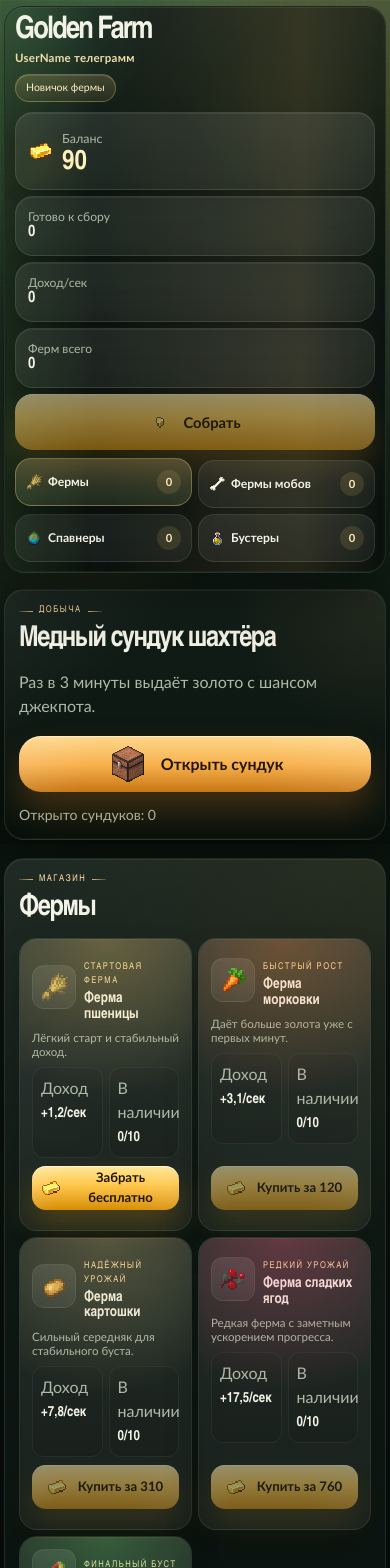
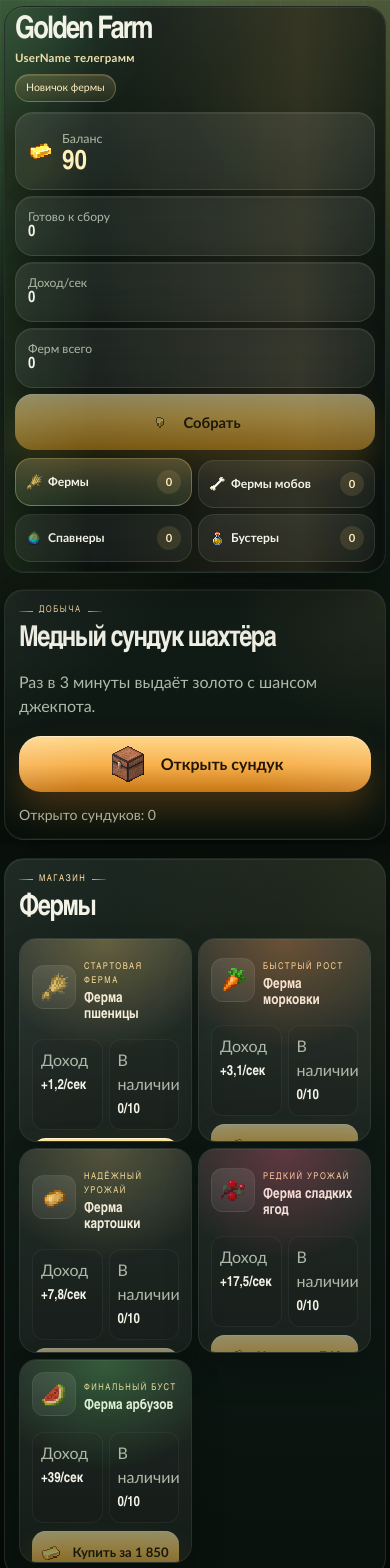
Before and after one commit to Kastient/golden-farm-miniapp, a React (Vite) app: page / in a window 390 px wide. Shown: the top 1568 px of the page. Built offline with nearby package versions, Linux system fonts and the light colour scheme.

Commit message:
Refine compact cards and admin entry

```diff
--- a/src/App.css
+++ b/src/App.css
@@ -103,6 +103,12 @@
   gap: 12px;
 }
 
+.hud-brand-actions {
+  display: flex;
+  align-items: center;
+  gap: 8px;
+}
+
 .hud-brand-title {
   display: grid;
   gap: 2px;
@@ -135,6 +141,24 @@
   white-space: nowrap;
   font-size: 0.72rem;
   box-shadow: inset 0 1px 0 rgba(255, 255, 255, 0.12);
+}
+
+.admin-entry {
+  min-height: 32px;
+  padding: 0 12px;
+  border: 1px solid rgba(222, 238, 215, 0.12);
+  border-radius: 999px;
+  background: rgba(255, 255, 255, 0.05);
+  color: #f3e3b1;
+  font: inherit;
+  font-size: 0.74rem;
+  font-weight: 700;
+  cursor: pointer;
+}
+
+.admin-entry.is-active {
+  background: rgba(175, 50, 52, 0.2);
+  border-color: rgba(216, 88, 90, 0.34);
 }
 
 .hud-summary {
@@ -704,6 +728,7 @@
   display: grid;
   gap: 10px;
   padding: 14px;
+  min-height: 100%;
   border-radius: 20px;
   border: 1px solid rgba(222, 238, 215, 0.08);
   background:
@@ -764,8 +789,8 @@
 .shop-card {
   position: relative;
   display: grid;
-  grid-template-rows: auto auto auto 1fr auto;
-  gap: 14px;
+  grid-template-rows: auto auto 1fr auto auto;
+  gap: 10px;
   min-height: 100%;
   padding: 18px;
   border-radius: 24px;
@@ -822,12 +847,18 @@
 .shop-card h3 {
   margin: 3px 0 0;
   font-size: 1.14rem;
+  line-height: 1.08;
+  overflow-wrap: anywhere;
 }
 
 .booster-card p,
 .shop-card p {
   margin: 0;
   color: var(--muted);
+  overflow: hidden;
+  display: -webkit-box;
+  -webkit-line-clamp: 3;
+  -webkit-box-orient: vertical;
 }
 
 .booster-metrics,
@@ -852,6 +883,7 @@
   display: block;
   margin-top: 6px;
   font-size: 1rem;
+  overflow-wrap: anywhere;
 }
 
 .collect-button,
@@ -1143,6 +1175,11 @@
     gap: 8px;
   }
 
+  .hud-brand-actions {
+    display: grid;
+    justify-items: end;
+  }
+
   .hud-brand-title {
     gap: 2px;
   }
@@ -1165,6 +1202,12 @@
     text-align: center;
     font-size: 0.66rem;
     justify-content: center;
+  }
+
+  .admin-entry {
+    min-height: 28px;
+    padding: 0 10px;
+    font-size: 0.66rem;
   }
 
   .hud-summary {
@@ -1289,6 +1332,10 @@
     grid-template-columns: 1fr;
   }
 
+  .hud-brand-actions {
+    justify-items: start;
+  }
+
   .hud-rank {
     max-width: none;
     width: fit-content;
@@ -1333,6 +1380,9 @@
     gap: 8px;
     padding: 12px;
     border-radius: 18px;
+    aspect-ratio: 1 / 1.18;
+    align-content: start;
+    overflow: hidden;
   }
 
   .shop-card h3,
@@ -1343,6 +1393,14 @@
     line-height: 1.08;
   }
 
+  .shop-card h3,
+  .booster-card h3 {
+    display: -webkit-box;
+    -webkit-line-clamp: 2;
+    -webkit-box-orient: vertical;
+    overflow: hidden;
+  }
+
   .shop-card p,
   .booster-card p,
   .egg-card-top span,
@@ -1351,6 +1409,11 @@
   .spawner-slot-card > span {
     font-size: 0.72rem;
     line-height: 1.2;
+  }
+
+  .shop-card p,
+  .booster-card p {
+    -webkit-line-clamp: 2;
   }
 
   .shop-icon,
@@ -1395,11 +1458,17 @@
     padding: 0 10px;
     border-radius: 14px;
     font-size: 0.82rem;
+    line-height: 1.05;
+    text-align: center;
   }
 
   .buy-button img {
     width: 18px;
     height: 18px;
+  }
+
+  .buy-button span {
+    overflow-wrap: anywhere;
   }
 
   .hud-tab {
--- a/src/App.jsx
+++ b/src/App.jsx
@@ -582,6 +582,7 @@ function App() {
   const [toasts, setToasts] = useState([])
   const [celebrationFarm, setCelebrationFarm] = useState('')
   const [cloudReady, setCloudReady] = useState(false)
+  const [showAdminPanel, setShowAdminPanel] = useState(false)
   const balanceBadgeRef = useRef(null)
   const collectButtonRef = useRef(null)
   const treasureButtonRef = useRef(null)
@@ -1113,7 +1114,18 @@ function App() {
             <strong>Golden Farm</strong>
             <span className="hud-username">{profileName}</span>
           </div>
-          <span className="hud-rank">{getRank(game.lifetimeCollected)}</span>
+          <div className="hud-brand-actions">
+            {isAdmin ? (
+              <button
+                className={showAdminPanel ? 'admin-entry is-active' : 'admin-entry'}
+                onClick={() => setShowAdminPanel((current) => !current)}
+                type="button"
+              >
+                Админ
+              </button>
+            ) : null}
+            <span className="hud-rank">{getRank(game.lifetimeCollected)}</span>
+          </div>
         </div>
 
         <div className="hud-summary">
@@ -1167,7 +1179,7 @@ function App() {
         </div>
       </header>
 
-      {isAdmin ? (
+      {isAdmin && showAdminPanel ? (
         <section className="panel admin-panel">
           <div className="admin-panel-head">
             <div>
```
